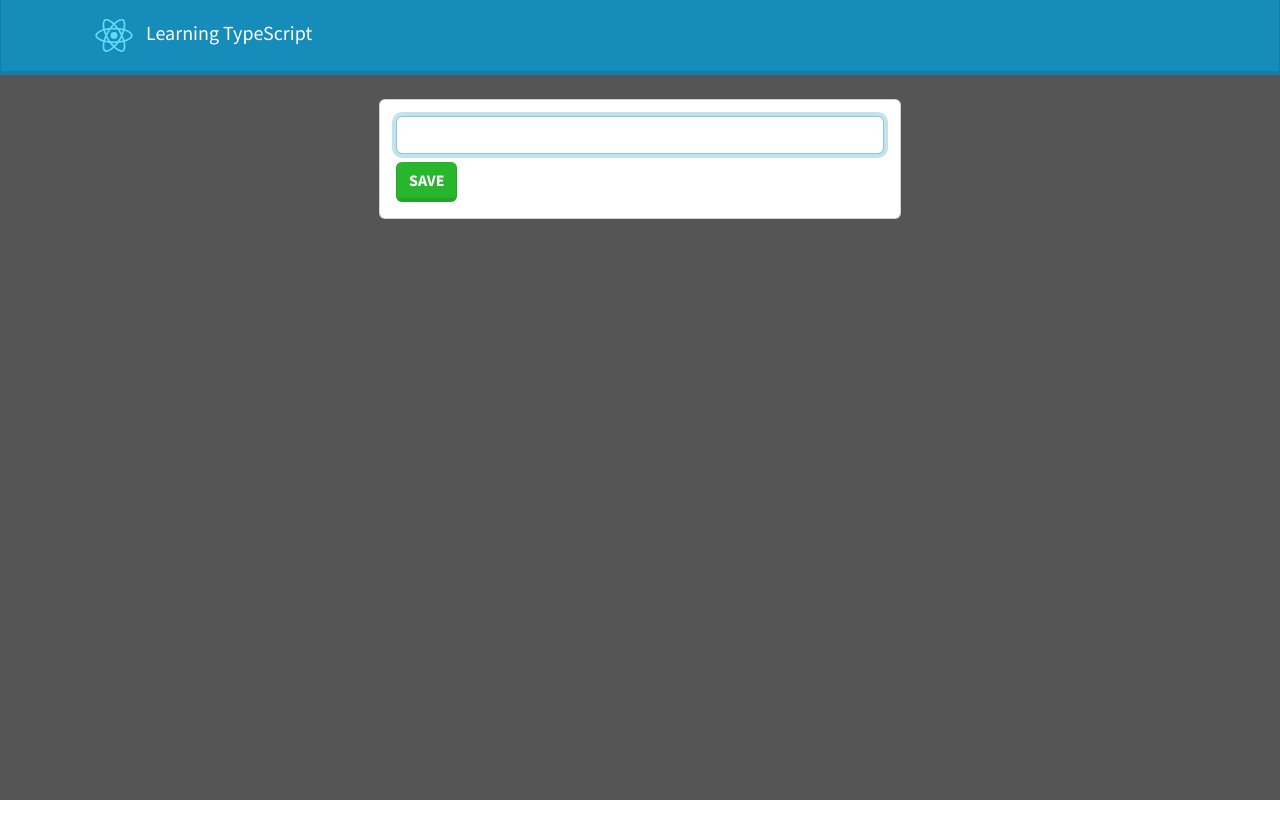
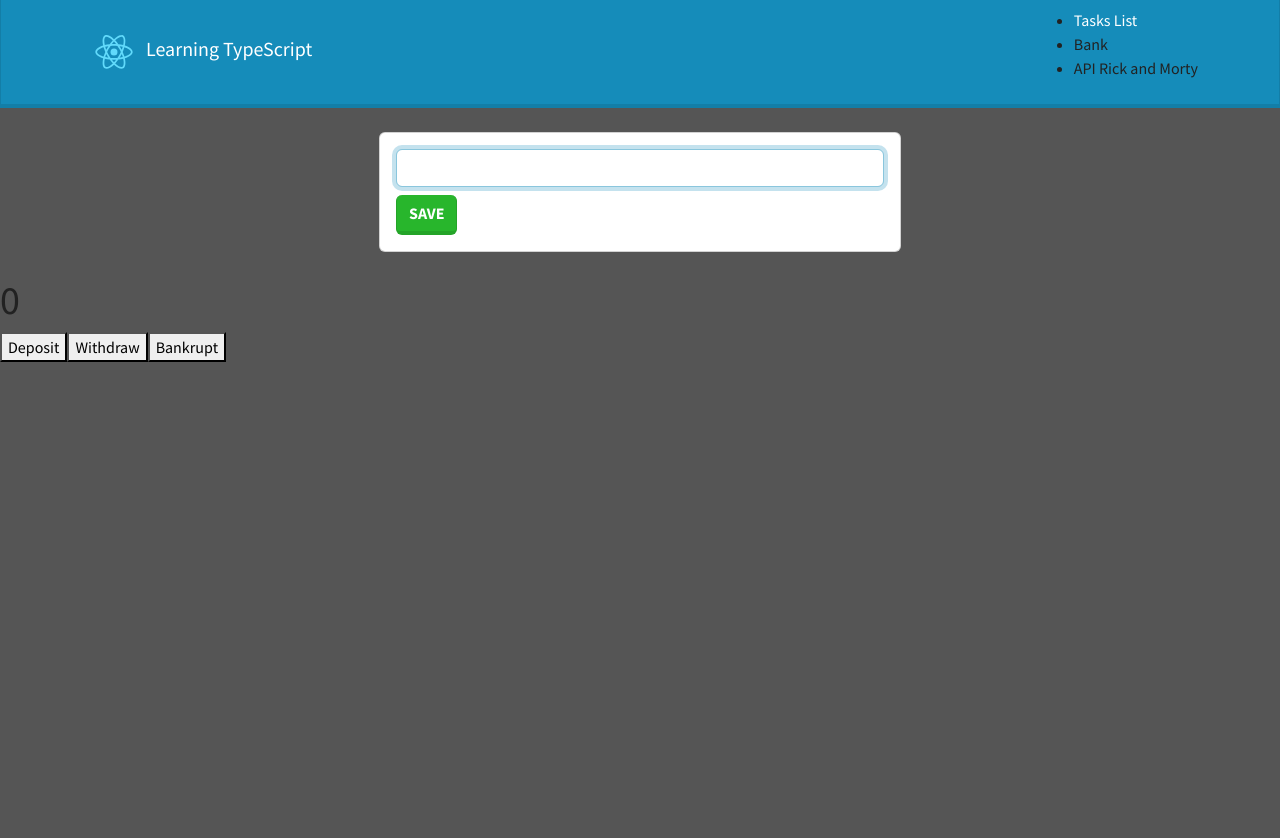
Before and after one commit to Mariana-Usuga/first-steps-typescript, a React (Create React App) app: page /tasks in a window 1280 px wide. Shown: the top 838 px of the page. Before the commit the page ends 800 px from the top, so only its background shows below. Built offline with nearby package versions, Linux system fonts and the light colour scheme.

Commit message:
add react router

```diff
--- a/package.json
+++ b/package.json
@@ -10,6 +10,7 @@
     "react-dom": "^17.0.2",
     "react-icons": "^4.3.1",
     "react-redux": "^7.2.6",
+    "react-router-dom": "^6.2.2",
     "react-scripts": "5.0.0",
     "redux": "^4.1.2",
     "redux-thunk": "^2.4.1",
--- a/src/App.tsx
+++ b/src/App.tsx
@@ -2,10 +2,11 @@
 /* eslint-disable import/extensions */
 /* eslint-disable import/no-unresolved */
 import { useState } from 'react';
-import logo from './logo.svg';
 import TaskForm from './Tasks/TaskForm';
 import { Task } from './interfaces/Task';
 import TaskList from './Tasks/TaskList';
+import Bank from './Bank/Bank';
+// import NavBar from './NavBar/NavBar';
 
 const App = () => {
   const [tasks, setTasks] = useState<Task[]>([]);
@@ -24,18 +25,12 @@ const App = () => {
 
   return (
     <div className="bg-dark" style={{ height: '100vh' }}>
-      <nav className="navbar navbar-dark bg-primary">
-        <div className="container">
-          <a href="" className="navbar-brand">
-            <img src={logo} alt="react-logo" style={{ width: '4rem' }} />
-            Learning TypeScript
-          </a>
-        </div>
-      </nav>
+      {/* <NavBar /> */}
       <main className="container p4">
         <TaskList tasks={tasks} deleteTask={deleteTask} updateTask={updateTask} />
         <TaskForm addANewTask={addANewTask} />
       </main>
+      <Bank />
     </div>
   );
 };
--- a/src/Bank/Bank.tsx
+++ b/src/Bank/Bank.tsx
@@ -1,10 +1,24 @@
-const Bank = () => (
-  <div>
-    <h1>0</h1>
-    <button type="button">Deposit</button>
-    <button type="button">Withdraw</button>
-    <button type="button">Bankrupt</button>
-  </div>
-)
+/* eslint-disable import/extensions */
+/* eslint-disable import/no-unresolved */
+import { useDispatch, useSelector } from 'react-redux';
+import { depositMoney, withdrawMoney, bankrupt } from '../state/actions/index';
+import { State } from '../state/reducer/index';
 
-export default Bank
+const Bank = () => {
+  const dispatch = useDispatch();
+  const amount = useSelector((state: State) => state.bank);
+
+  // const handleDeposit = () => {
+
+  // }
+  return (
+    <div>
+      <h1>{amount}</h1>
+      <button type="button" onClick={() => dispatch(depositMoney(1000))}>Deposit</button>
+      <button type="button" onClick={() => dispatch(withdrawMoney(1000))}>Withdraw</button>
+      <button type="button" onClick={() => dispatch(bankrupt(1000))}>Bankrupt</button>
+    </div>
+  );
+};
+
+export default Bank;
--- /dev/null
+++ b/src/Layout/Layout.tsx
@@ -0,0 +1,15 @@
+/* eslint-disable import/extensions */
+/* eslint-disable import/no-unresolved */
+import { Outlet } from 'react-router-dom';
+import NavBar from '../NavBar/NavBar';
+
+const Layout = () => (
+  <div style={{ display: 'flex', minHeight: '100vh', flexDirection: 'column' }}>
+    <NavBar />
+    {/* <div style={{ flex: 1 }}> */}
+    <Outlet />
+    {/* </div> */}
+  </div>
+);
+
+export default Layout;
--- /dev/null
+++ b/src/NavBar/NavBar.tsx
@@ -0,0 +1,21 @@
+/* eslint-disable jsx-a11y/anchor-is-valid */
+import { Link } from 'react-router-dom';
+import logo from '../logo.svg';
+
+const NavBar = () => (
+  <nav className="navbar navbar-dark bg-primary">
+    <div className="container">
+      <a href="" className="navbar-brand">
+        <img src={logo} alt="react-logo" style={{ width: '4rem' }} />
+        Learning TypeScript
+      </a>
+      <ul>
+        <li><Link to="/tasks" style={{ textDecoration: 'none', color: '#FFF' }}>Tasks List</Link></li>
+        <li>Bank</li>
+        <li>API Rick and Morty</li>
+      </ul>
+    </div>
+  </nav>
+);
+
+export default NavBar;
--- a/src/index.tsx
+++ b/src/index.tsx
@@ -3,17 +3,30 @@
 import React from 'react';
 import ReactDOM from 'react-dom';
 import './index.css';
+// eslint-disable-next-line import/order
+import reportWebVitals from './reportWebVitals';
+import { BrowserRouter, Routes, Route } from 'react-router-dom';
+import { Provider } from 'react-redux';
+import store from './state/index';
+import Layout from './Layout/Layout';
 import App from './App';
-import reportWebVitals from './reportWebVitals';
-import { Provider } from 'react-redux';
-import {store} from './state/index'
 
 import 'bootswatch/dist/lumen/bootstrap.min.css';
+
+const Routing = () => (
+  <BrowserRouter>
+    <Routes>
+      <Route path="/" element={<Layout />}>
+        <Route path="tasks" element={<App />} />
+      </Route>
+    </Routes>
+  </BrowserRouter>
+);
 
 ReactDOM.render(
   <React.StrictMode>
     <Provider store={store}>
-    <App />
+      <Routing />
     </Provider>
   </React.StrictMode>,
   document.getElementById('root'),
--- a/src/state/index.ts
+++ b/src/state/index.ts
@@ -1,2 +1,13 @@
-export * as actionCreators from './actions/index';
-export * from './store'
+/* eslint-disable import/extensions */
+/* eslint-disable import/no-unresolved */
+import { createStore, applyMiddleware } from 'redux';
+import thunk from 'redux-thunk';
+import reducers from './reducer/index';
+
+const store = createStore(
+  reducers,
+  {},
+  applyMiddleware(thunk),
+);
+
+export default store;
--- a/src/state/reducer/bankReducer.tsx
+++ b/src/state/reducer/bankReducer.tsx
@@ -7,6 +7,7 @@ import { Action } from '../../interfaces/Bank';
 const initialState = 0;
 
 const bankReducer = (state: number = initialState, action: Action) => {
+  console.log('action paylos', action.payload);
   switch (action.type) {
     case ActionTypes.DEPOSIT:
       return state + action.payload;
--- a/src/state/reducer/index.ts
+++ b/src/state/reducer/index.ts
@@ -8,3 +8,5 @@ const reducers = combineReducers({
 });
 
 export default reducers;
+
+export type State = ReturnType<typeof reducers>
--- a/src/state/store.ts
+++ /dev/null
@@ -1,9 +0,0 @@
-import { createStore, applyMiddleware } from 'redux';
-import thunk from 'redux-thunk';
-import reducers from './reducer/index';
-
-export const store = createStore(
-  reducers,
-  {},
-  applyMiddleware(thunk),
-);
```
Also changed, not shown: .eslintrc.js, 1 other file (tests, documents, lock files or other folders).
